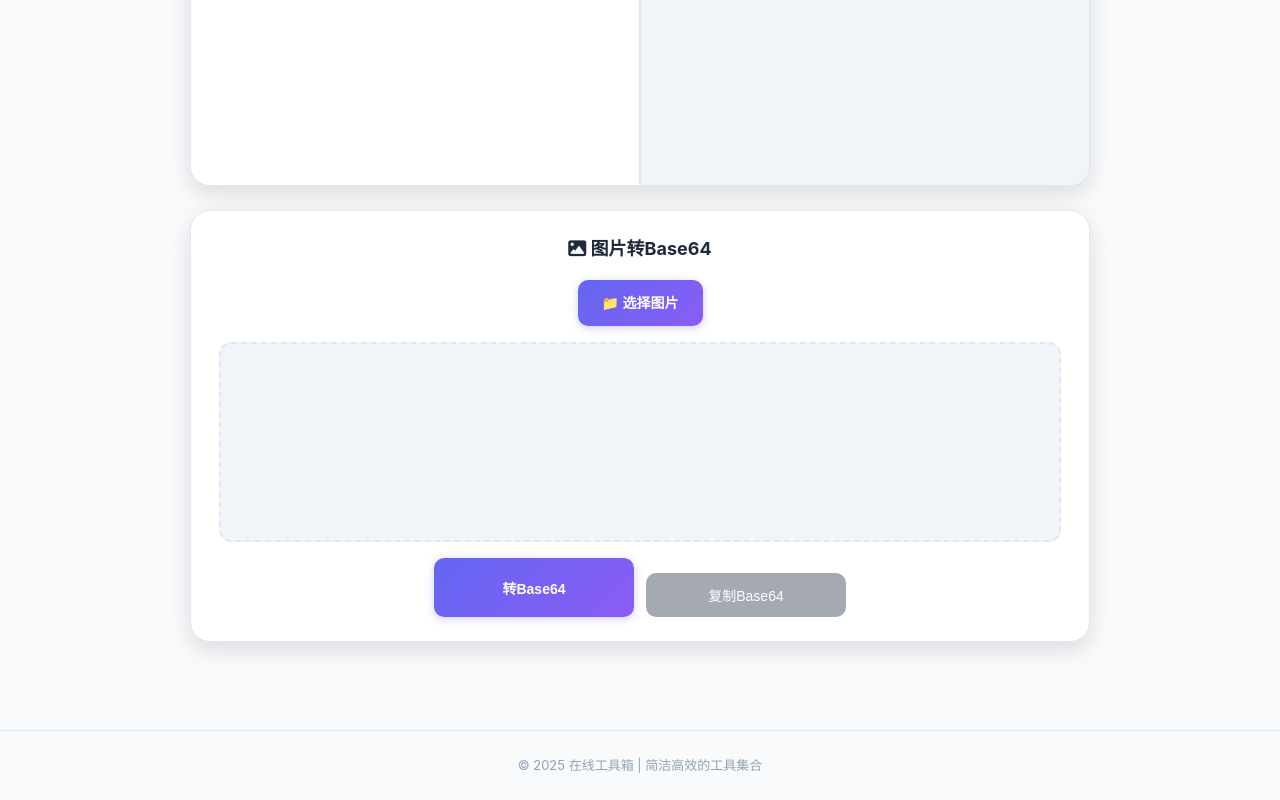
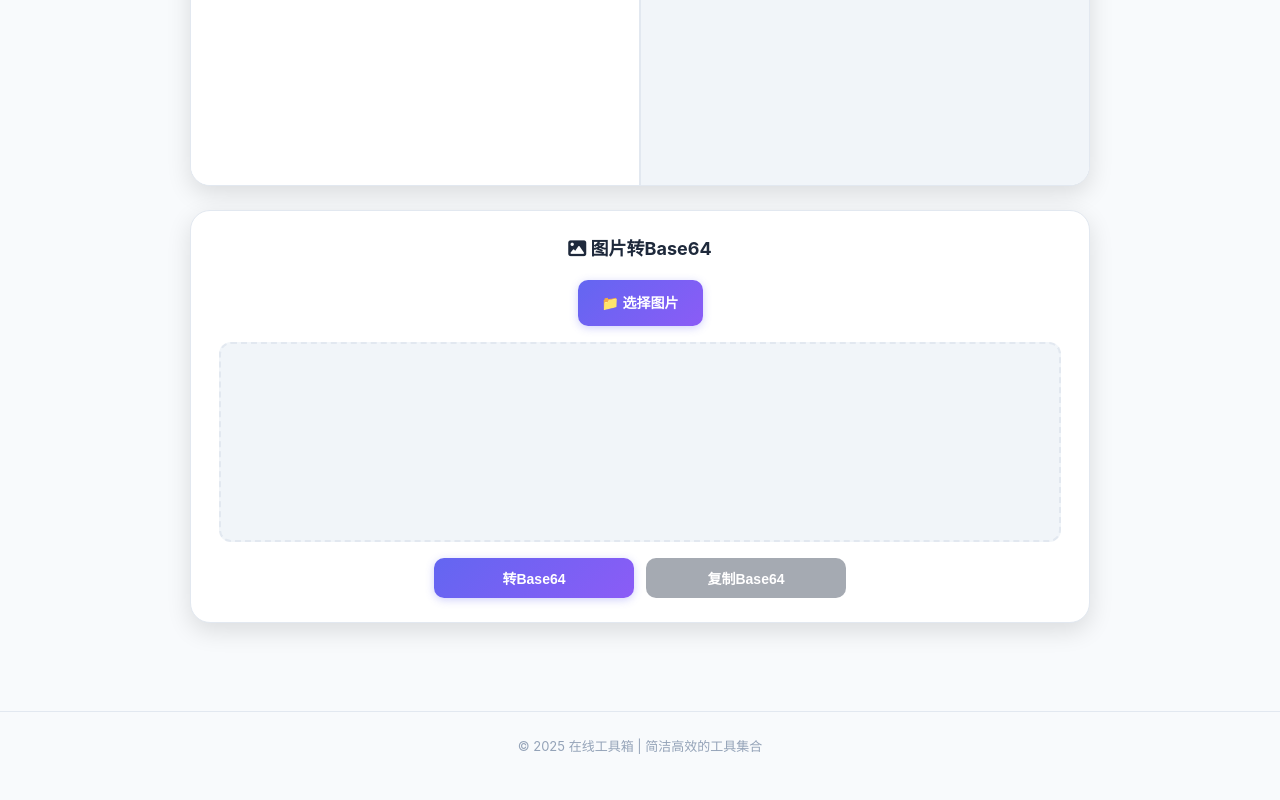
Before and after one commit to SmartBigBoy/Toolkit, a plain HTML site: page tools/base64.html in a window 1280 px wide. Shown: the part 511-1311 px from the top of the page. Drawn offline with Linux system fonts and the light colour scheme.

Commit message:
fix: 清理残留样式，确保Base64工具两个按钮样式完全一致

```diff
--- a/css/style.css
+++ b/css/style.css
@@ -778,41 +778,6 @@
         grid-template-columns: repeat(4, 1fr);
     }
 }
-/* Base64 工具图片按钮样式 */
-#copyImageBtn {
-    margin-top: 15px;
-    padding: 12px 24px;
-    background: linear-gradient(135deg, #f97316, #fb923c);
-    color: white;
-    border: none;
-    border-radius: 10px;
-    cursor: pointer;
-    font-size: 14px;
-    font-weight: 500;
-    display: inline-flex;
-    align-items: center;
-    gap: 8px;
-    transition: all 0.3s ease;
-    box-shadow: 0 4px 12px rgba(249, 115, 22, 0.3);
-}
-
-#copyImageBtn:hover:not(:disabled) {
-    background: linear-gradient(135deg, #ea580c, #f97316);
-    transform: translateY(-2px);
-    box-shadow: 0 6px 16px rgba(249, 115, 22, 0.4);
-}
-
-#copyImageBtn:disabled {
-    background: #6b7280;
-    cursor: not-allowed;
-    opacity: 0.6;
-    box-shadow: none;
-}
-
-#copyImageBtn i {
-    font-size: 14px;
-}
-
 /* 图片转Base64区域特殊布局 */
 .tool-container.image-section {
     max-width: 900px;
@@ -876,6 +841,18 @@
     transform: scale(0.98);
 }
 
+.image-actions .action-btn:disabled {
+    background: #6b7280;
+    cursor: not-allowed;
+    opacity: 0.6;
+    box-shadow: none;
+    transform: none;
+}
+
 .image-actions .action-btn i {
     font-size: 14px;
 }
+
+.image-actions .action-btn i {
+    font-size: 14px;
+}
```
Also changed, not shown: assets/image_20260518194655169.png (added).
